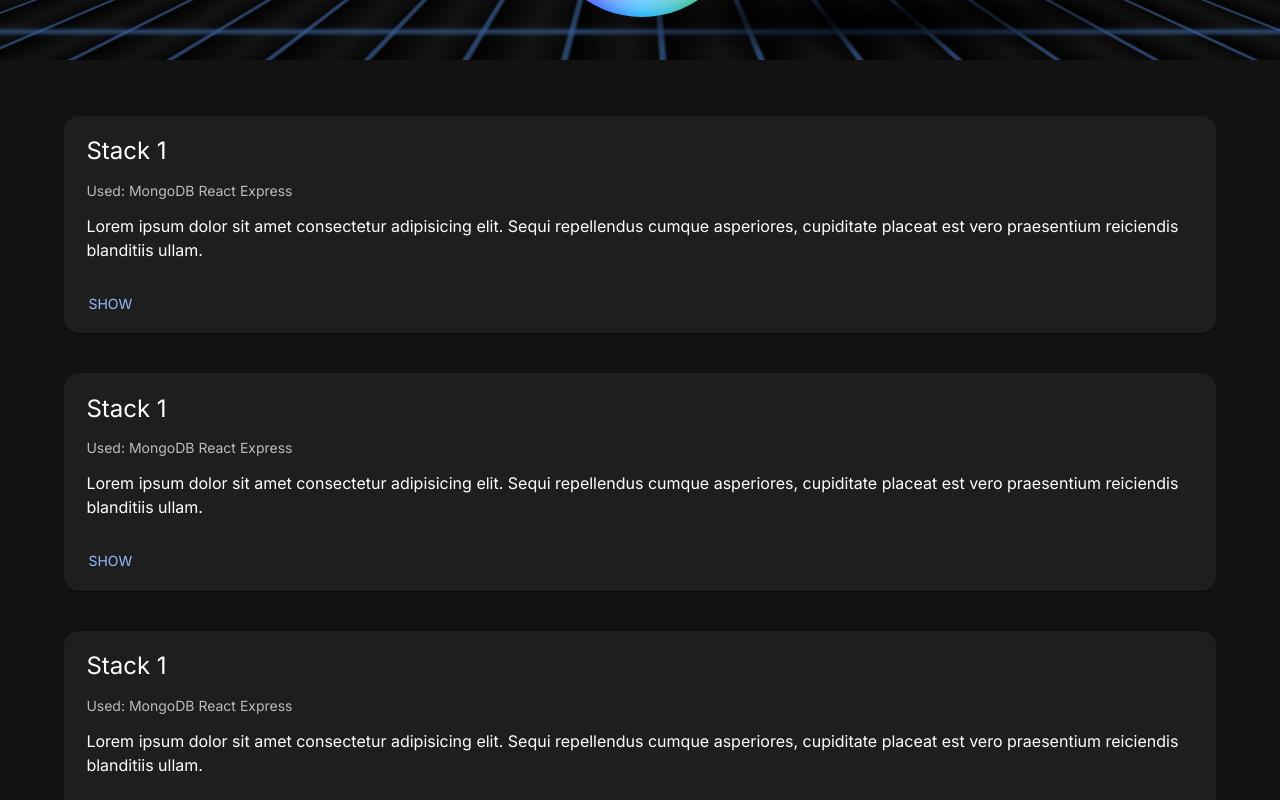
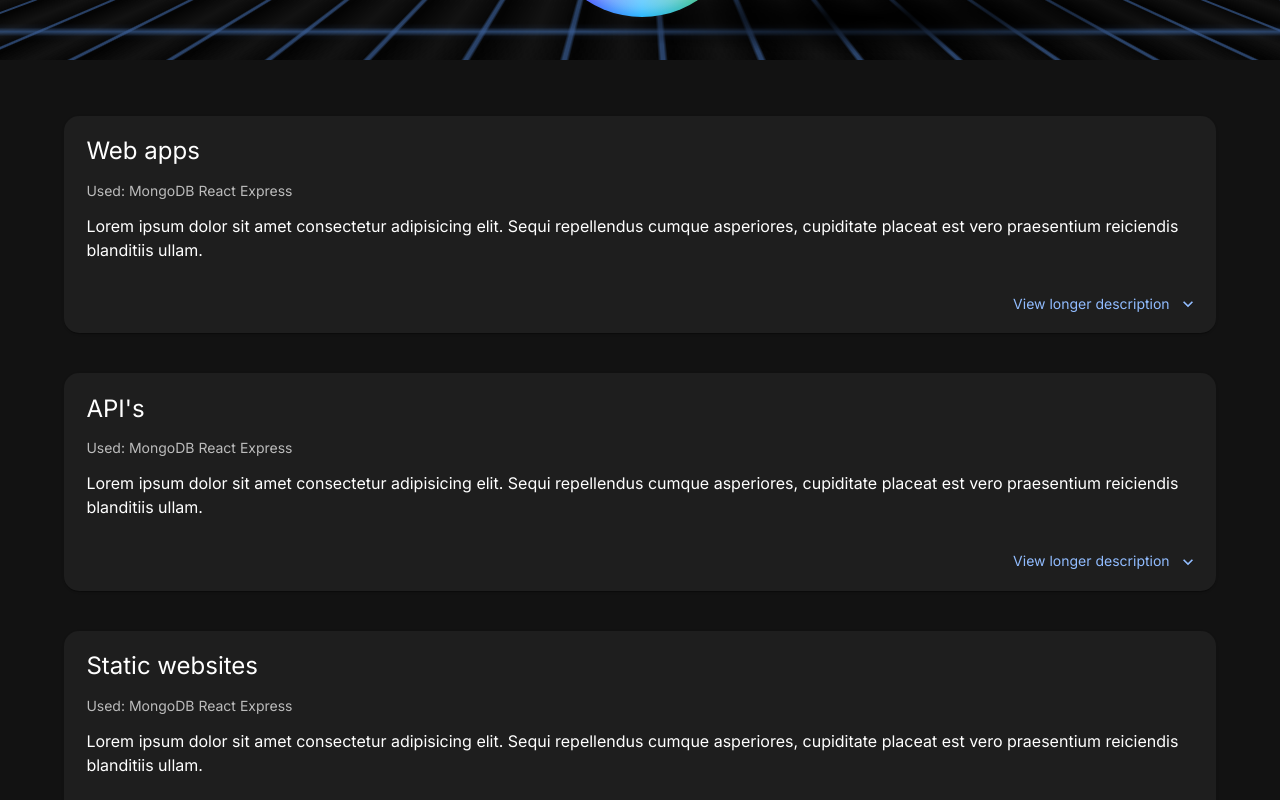
Before and after one commit to cheba91/personal-site, a Next.js app: page / in a window 1280 px wide. Shown: the part 740-1540 px from the top of the page. Built offline with nearby package versions, Linux system fonts and the light colour scheme.

Commit message:
content layout continued

```diff
--- a/components/Hero.js
+++ b/components/Hero.js
@@ -14,12 +14,10 @@ export default function Hero({ changeTheme, mainClr }) {
             flexWrap="nowrap"
             flexDirection="column"
             width="100%"
-            height="100vh"
-            // gap="3rem"
             alignItems="center"
             justifyContent="space-between"
             sx={{
-               // position: 'relative',
+               height: { xs: '95vh', sm: '100vh' }, //phones have browser tab on top
                paddingTop: { xs: 16, sm: 18, md: 23 },
                // gap: { xs: '2rem', sm: '2rem', lg: '3rem' },
             }}
--- a/components/StackInfoCard.js
+++ b/components/StackInfoCard.js
@@ -6,6 +6,8 @@ import Button from '@mui/material/Button';
 import Typography from '@mui/material/Typography';
 import { useState } from 'react';
 import { Grid } from '@mui/material';
+import ExpandMoreIcon from '@mui/icons-material/ExpandMore';
+import ExpandLessIcon from '@mui/icons-material/ExpandLess';
 
 export default function StackInfoCard({ stack }) {
    const [longDescVisible, setLongDescVisible] = useState(false);
@@ -38,12 +40,18 @@ export default function StackInfoCard({ stack }) {
 
                <Typography>{stack.desc}</Typography>
             </CardContent>
-            <CardActions>
+            <CardActions sx={{ justifyContent: 'flex-end' }}>
                <Button
                   onClick={toggleLongDesc}
-                  sx={{ '&:hover': { color: 'primary.lighter' } }}
+                  // startIcon={<ExpandMoreIcon />}
+                  endIcon={
+                     longDescVisible ? <ExpandLessIcon /> : <ExpandMoreIcon />
+                  }
+                  sx={{
+                     '&:hover': { color: 'primary.lighter' },
+                  }}
                >
-                  {longDescVisible ? 'Hide' : 'Show'}
+                  {longDescVisible ? 'Hide ' : 'View '} longer description
                </Button>
             </CardActions>
             {longDescVisible ? (
--- a/components/layout/Header.js
+++ b/components/layout/Header.js
@@ -90,7 +90,6 @@ export default function Header({ window, mainClr }) {
                   {navItems.map((item) => (
                      <Button
                         sx={{
-                           textTransform: 'none',
                            color: 'light.main',
                            '&:hover': {
                               color: 'light.light',
--- a/data/stack.js
+++ b/data/stack.js
@@ -1,7 +1,7 @@
 export const stackData = [
    {
       key: 1,
-      title: 'Stack 1',
+      title: 'Web apps',
       usedTechnologies: ['MongoDB', 'React', 'Express'],
       desc: 'Lorem ipsum dolor sit amet consectetur adipisicing elit. Sequi repellendus cumque asperiores, cupiditate placeat est vero praesentium reiciendis blanditiis ullam.',
       longDesc:
@@ -9,7 +9,7 @@ export const stackData = [
    },
    {
       key: 2,
-      title: 'Stack 1',
+      title: "API's",
       usedTechnologies: ['MongoDB', 'React', 'Express'],
       desc: 'Lorem ipsum dolor sit amet consectetur adipisicing elit. Sequi repellendus cumque asperiores, cupiditate placeat est vero praesentium reiciendis blanditiis ullam.',
       longDesc:
@@ -17,7 +17,7 @@ export const stackData = [
    },
    {
       key: 3,
-      title: 'Stack 1',
+      title: 'Static websites',
       usedTechnologies: ['MongoDB', 'React', 'Express'],
       desc: 'Lorem ipsum dolor sit amet consectetur adipisicing elit. Sequi repellendus cumque asperiores, cupiditate placeat est vero praesentium reiciendis blanditiis ullam.',
       longDesc:
--- a/pages/_app.js
+++ b/pages/_app.js
@@ -37,6 +37,7 @@ const theme = {
       MuiButton: {
          styleOverrides: {
             root: {
+               textTransform: 'none',
                '&:hover': {
                   background: 'none',
                },
```
